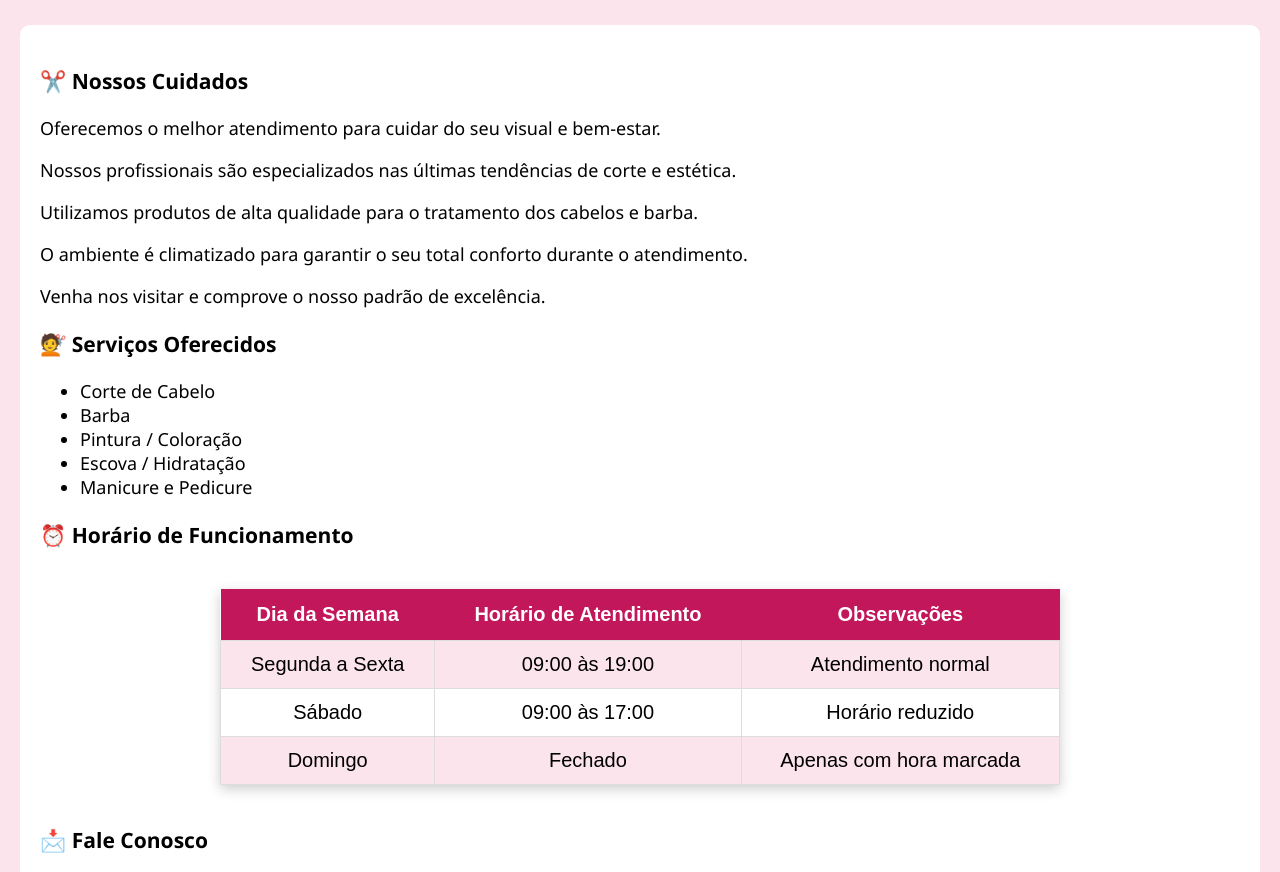
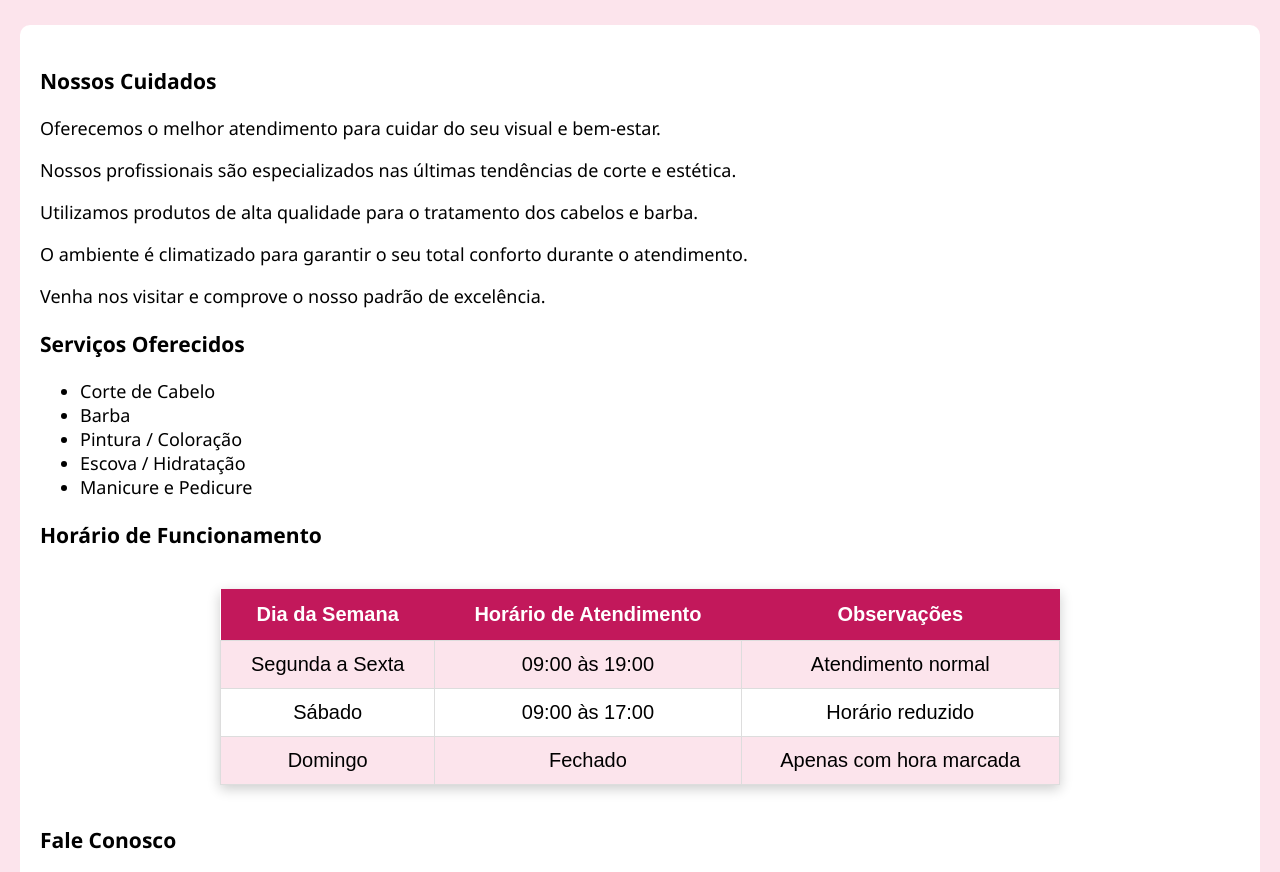
Before and after one commit to Jaobentivi07/sistema_salao, a plain HTML site: page index.html in a window 1280 px wide. Shown: the part 1093-1965 px from the top of the page. Drawn offline with Linux system fonts and the light colour scheme.

Commit message:
Clean up headings in index.html
Removed HTML entities from headings to improve readability.

```diff
--- a/index.html
+++ b/index.html
@@ -40,7 +40,7 @@
   <div style="background: white; padding: 20px; border-radius: 10px;">
 
     <!-- Subtítulo da seção -->
-    <h3>&#x2702;&#xFE0F; Nossos Cuidados</h3>
+    <h3> Nossos Cuidados</h3>
 
     <!-- Parágrafos explicativos -->
     <p>Oferecemos o melhor atendimento para cuidar do seu visual e bem-estar.</p>
@@ -50,7 +50,7 @@
     <p>Venha nos visitar e comprove o nosso padrão de excelência.</p>
 
     <!-- Lista de serviços oferecidos -->
-    <h3 id="servicos">&#128135; Serviços Oferecidos</h3>
+    <h3 id="servicos"> Serviços Oferecidos</h3>
     <ul>
       <li>Corte de Cabelo</li>
       <li>Barba</li>
@@ -60,7 +60,7 @@
     </ul>
 
     <!-- Tabela simples com horários -->
-    <h3> &#x23F0; Horário de Funcionamento</h3>
+    <h3>Horário de Funcionamento</h3>
 
     <table class="tabela-horario">
       <tr>
@@ -89,7 +89,7 @@
     </table>
 
     <!-- Formulário simples de contato -->
-    <h3 id="contato">&#128233; Fale Conosco</h3>
+    <h3 id="contato">Fale Conosco</h3>
     <form>
       <!-- Campo para o nome do cliente -->
       <label>Nome:</label><br>
```
